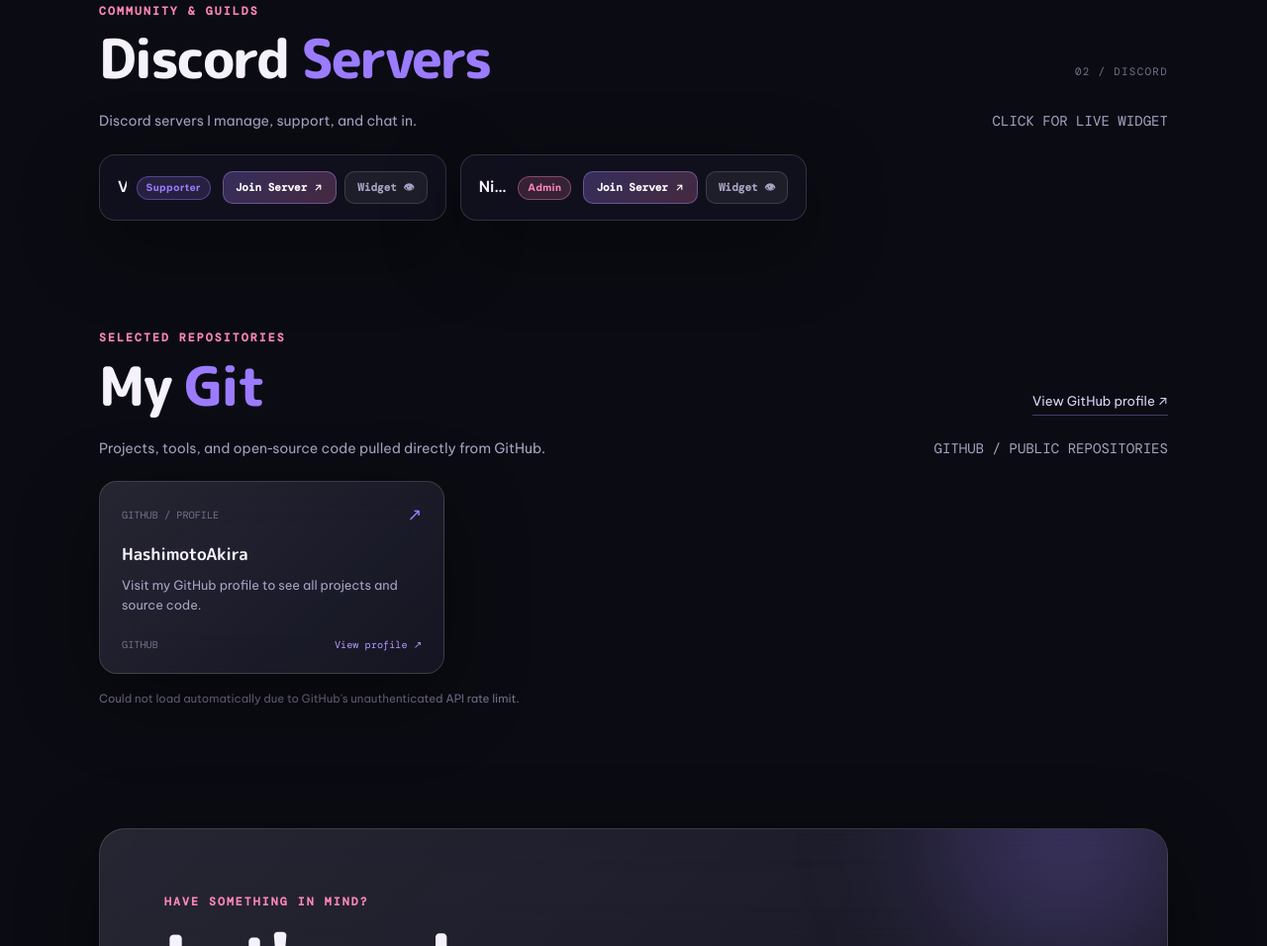
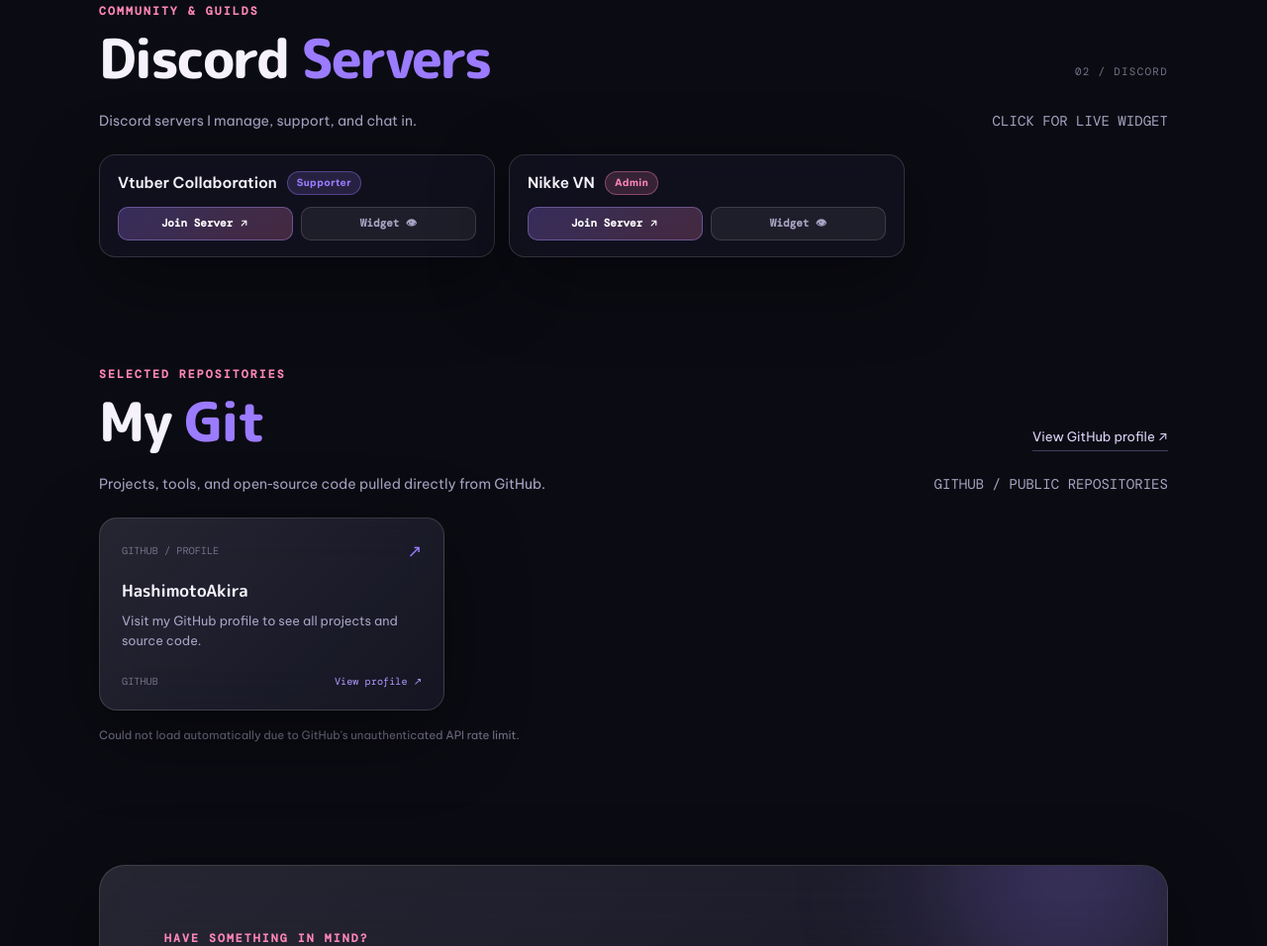
Before and after one commit to HashimotoAkira/hashimotoakira.github.io, a plain HTML site: page index.html in a window 1280 px wide. Shown: the part 1364-2320 px from the top of the page at 99% size. Drawn offline with nearby package versions, Linux system fonts and the light colour scheme; no server answers.

Commit message:
modified css discord server list box

```diff
--- a/css/main.css
+++ b/css/main.css
@@ -477,11 +477,13 @@
   margin: 0;
   padding: 0;
   display: grid;
-  grid-template-columns: repeat(auto-fill, minmax(340px, 1fr));
+  grid-template-columns: repeat(auto-fit, minmax(min(100%, 400px), 400px));
+  justify-content: start;
   gap: 14px;
 }
 .server-row {
   display: flex;
+  flex-wrap: wrap;
   align-items: center;
   justify-content: space-between;
   gap: 12px;
@@ -502,6 +504,7 @@
 }
 .server-info {
   display: flex;
+  flex: 1 1 260px;
   align-items: center;
   gap: 10px;
   min-width: 0;
@@ -509,9 +512,7 @@
 .server-name {
   font-size: .95rem;
   font-weight: 600;
-  white-space: nowrap;
-  overflow: hidden;
-  text-overflow: ellipsis;
+  white-space: normal;
 }
 .badge {
   font-size: 10px;
@@ -546,8 +547,13 @@
   display: flex;
   align-items: center;
   gap: 8px;
+  flex: 1 1 100%;
   flex-shrink: 0;
   z-index: 2;
+}
+.server-actions .invite-btn {
+  flex: 1;
+  justify-content: center;
 }
 .invite-btn {
   font-family: 'DM Mono', monospace;
@@ -843,7 +849,6 @@
   .hero-visual { min-height: 400px; }
   .about-grid { grid-template-columns: 1fr; }
   .project-grid { grid-template-columns: repeat(2, 1fr); }
-  .server-list { grid-template-columns: 1fr; }
 }
 
 @media (max-width: 600px) {
```
